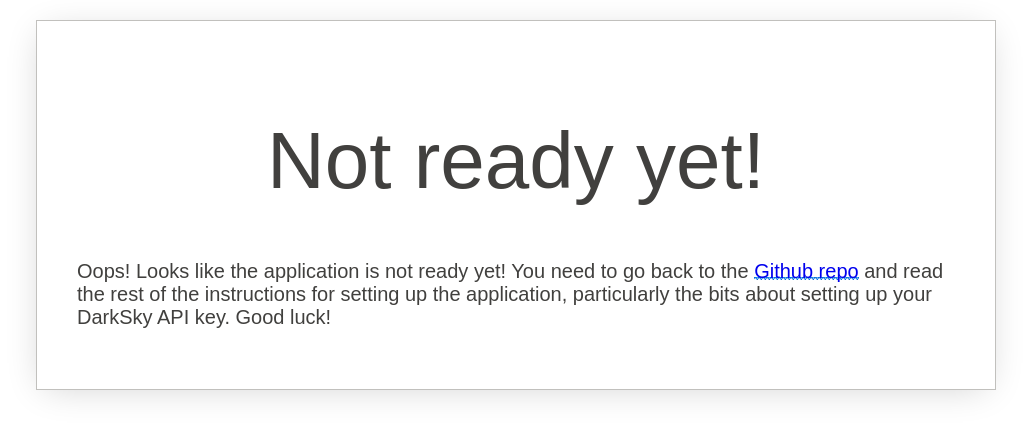
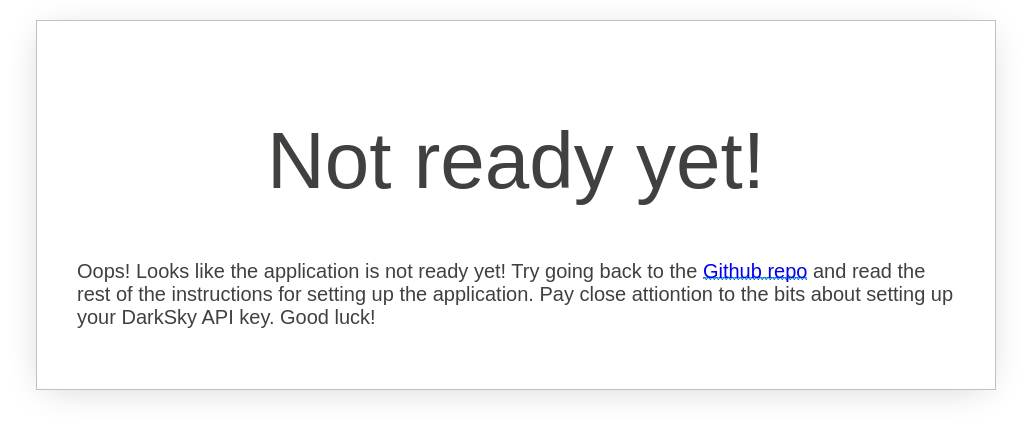
Before and after one commit to ekingery/How-To-Program-a-Computer, a Flask app: template smines_city/templates/notready.html in a window 1280 px wide. Shown: the top 437 px of the page, without its empty margins (124-1153 px from the left). Run offline with Flask 2, Linux system fonts and the light colour scheme; the template is opened without the code that fills it, so the values that code supplies are empty; some web fonts are replaced.

Commit message:
Updated docs, fixed another corner case

```diff
--- a/smines_city/scraper.py
+++ b/smines_city/scraper.py
@@ -58,6 +58,8 @@ def format_items(menu):
                     if type(content) is bs4.element.NavigableString:
                         # cast contents to a string and strip spacing
                         menu_items.append(str(content.strip()))
+                    elif type(content) is bs4.element.Tag:
+                        menu_items.append(content.get_text())
 
     # remove empty strings
     menu_items = list(filter(None, menu_items))
--- a/smines_city/templates/notready.html
+++ b/smines_city/templates/notready.html
@@ -14,10 +14,10 @@
 		<div class="paper container">
 			<h1 style="text-align:center">Not ready yet!</h1>
 			<p>
-        Oops! Looks like the application is not ready yet! You need to go back to the
+        Oops! Looks like the application is not ready yet! Try going back to the
         <a href="https://github.com/ekingery/How-To-Program-a-Computer/blob/master/README.md">Github repo</a> and read
-        the rest of the instructions for setting up the application, particularly the bits about setting up your DarkSky
-        API key. Good luck!
+        the rest of the instructions for setting up the application. Pay close
+        attiontion to the bits about setting up your DarkSky API key. Good luck!
       </p>
 		</div>
 	</body>
```
Also changed, not shown: smines_city/weather.py (+6 -1 lines), README.md.
